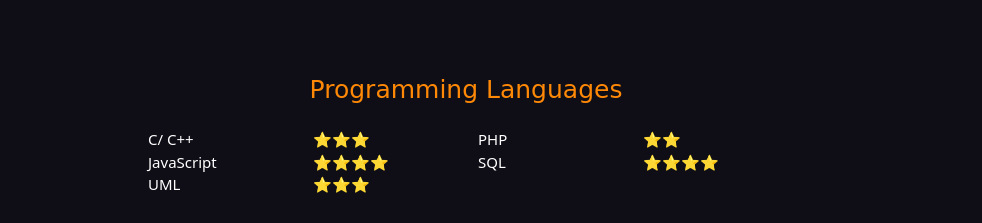
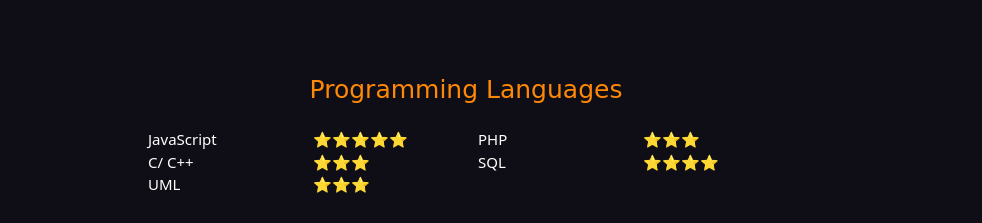
Before and after one commit to bhanuRakshita/personal-portfolio, a website: page portfolio.html in a window 1280 px wide. Shown: the part 1440-1663 px from the top of the page, without its empty margins (184-1166 px from the left). Drawn offline with nearby package versions, Linux system fonts and the light colour scheme.

Commit message:
edited skills

```diff
--- a/portfolio.html
+++ b/portfolio.html
@@ -133,11 +133,11 @@
           Programming Languages
         </div>
         <div class="skills row">
-          <div class="col-md-3">C/ C++</div><div class="col-md-3">⭐⭐⭐</div>
-          <div class="col-md-3">PHP</div><div class="col-md-3">⭐⭐</div>
+          <div class="col-md-3">JavaScript</div><div class="col-md-3">⭐⭐⭐⭐⭐</div>
+          <div class="col-md-3">PHP</div><div class="col-md-3">⭐⭐⭐</div>
         </div>
         <div class="skills row">
-          <div class="col-md-3">JavaScript</div><div class="col-md-3">⭐⭐⭐⭐</div>
+          <div class="col-md-3">C/ C++</div><div class="col-md-3">⭐⭐⭐</div>
           <div class="col-md-3">SQL</div><div class="col-md-3">⭐⭐⭐⭐</div>
         </div>
         <div class="skills row">
```
